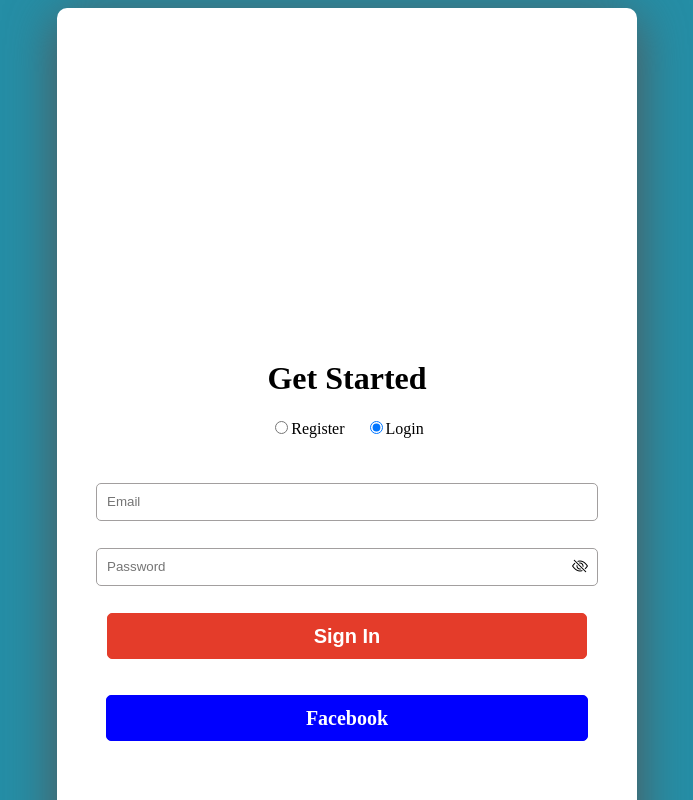
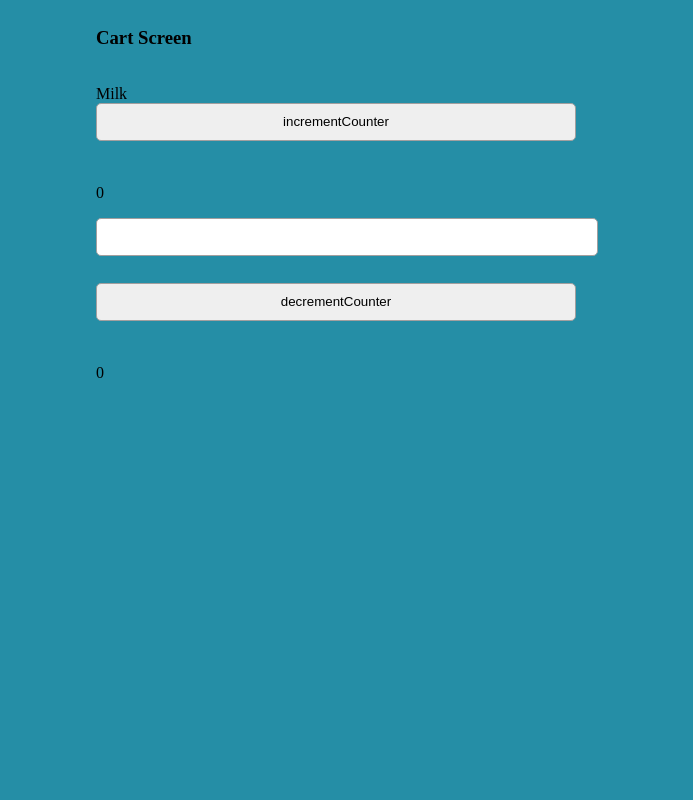
Before and after one commit to JOmega12/code-commerce2, a React (Create React App) app: page / in a window 1280 px wide. Shown: the top 800 px of the page, without its empty margins (301-994 px from the left). Built offline with nearby package versions, Linux system fonts and the light colour scheme.

Commit message:
added code for customerCart

```diff
--- a/src/components/Authenticate/Register/Register.jsx
+++ b/src/components/Authenticate/Register/Register.jsx
@@ -57,9 +57,6 @@
          ))}
             <i className="bi bi-eye-slash registerPass" id="togglePassword" onClick={passwordState ? handlePasswordVisibilityF: handlePasswordVisibilityT}
             ></i>
-
-
-            {/* i know this has something to do with the submitting function because everything should be going */}
             <div className='registerButton'>
             <InputBase type = 'submit' value='Register'
             />
--- a/src/components/Checkout/Checkout.jsx
+++ b/src/components/Checkout/Checkout.jsx
@@ -1,13 +1,41 @@
 import React from 'react';
+import CustomerCart from './customercart/CustomerCart';
+import PaymentInfo from './paymentInfo/PaymentInfo';
+import ShippingInfo from './shippingInfo/ShippingInfo';
+import './checkout.css';
+import { shoppingItems } from '../constants/constants';
 
 class Checkout extends React.Component {
+   constructor(props){
+      super(props)
+      this.state = {
+         shoppingItems: shoppingItems,
+         total: 0,
+      }
+   }
+
+   addToTotalItems = () => {
+      let totalOfItems = 0;
+      this.state.shoppingItems.forEach(item => {
+         totalOfItems += item.price;
+      });
+      this.setState({total: totalOfItems})
+   }
 
    render() {
 
       return (
-         <div> This is a checkout component</div>
+            <div>
+               <CustomerCart/>
+            </div>
       )
    }
 }
 
+
+// have a main screen, where the checkout
+//write out the html for the product where in the quantity, you will have an increment dropdown with price
+//price * quantity = total price for 1 product
+//total product will be in another component with the summary bar
+//would the inputbase be useful in this scenario for the cart screen?
 export default Checkout
--- /dev/null
+++ b/src/components/Checkout/customercart/CustomerCart.jsx
@@ -0,0 +1,82 @@
+import React from "react";
+import InputBase from "../../InputBase/InputBase";
+import './customerCart.css'
+
+
+class CustomerCart extends React.Component {
+
+   constructor() {
+      super();
+      this.state= {
+         counter: 0
+      }
+   }
+
+   incrementCounter = () => {
+      this.setState({
+         counter: this.state.counter + 1
+      })
+   }
+
+   decrementCounter = () => {
+      this.setState({
+         counter: this.state.counter - 1
+      })
+   }
+
+
+   render() {
+
+      const itemCartData = [
+         {imageItem: 'image-item', image: '', description: 'Milk', price: ''}
+      ]
+
+      // if else component would be here for the value i think
+      const buttonInput = [
+         {type: 'button', value:'incrementCounter/decrement', name:'buttonPlus' },
+         {type: 'button', value:'decrementCounter/decrement', name:'buttonPlus' },
+      ]
+
+      //make the item numbers specific per item in the data array then increment them
+
+      return(
+         <div className="mainCustomerForm">
+            <h3>Cart Screen</h3>
+            <div className="items-container">
+               <div className="item">
+                  <div className="image-item">
+                     <img src="" alt="" />
+                  </div>
+                  <div className="description">
+                     <span>Milk</span>
+                  </div>
+                  <div className="quantity">
+                     <InputBase type='button'
+                     value='incrementCounter'
+                     onClick={this.incrementCounter}
+                     name='buttonPlus'/>
+                     <p className="incrPlus">{this.state.counter}</p>
+                     <InputBase
+                     type='input'
+                     onChange= {this.somethingaddingonIncrement}
+                     />
+                     <InputBase
+                     type='button'
+                     value='decrementCounter'
+                     onClick={this.decrementCounter}
+                     name='buttonMinus'/>
+                     <p className="incrPlus">{this.state.counter}</p>
+
+                  </div>
+               </div>
+               <div className="total-price"></div>
+            </div>
+            <div className="summary">
+
+            </div>
+         </div>
+      )
+   }
+}
+
+export default CustomerCart;
--- /dev/null
+++ b/src/components/Checkout/paymentInfo/PaymentInfo.jsx
@@ -0,0 +1,9 @@
+import React from "react";
+
+
+
+class PaymentInfo extends React.Component {
+
+}
+
+export default PaymentInfo;
--- /dev/null
+++ b/src/components/Checkout/shippingInfo/ShippingInfo.jsx
@@ -0,0 +1,9 @@
+import React from "react";
+
+
+
+class ShippingInfo extends React.Component {
+
+}
+
+export default ShippingInfo;
--- a/src/components/Codecommerce/CodeCommerce.jsx
+++ b/src/components/Codecommerce/CodeCommerce.jsx
@@ -12,7 +12,8 @@
       super()
 
       this.state = {
-         isLoggedIn: false,
+         //originally is false
+         isLoggedIn: true,
       }
    }
 
--- a/src/components/constants/constants.js
+++ b/src/components/constants/constants.js
@@ -20,3 +20,10 @@
    },
 
 ]
+
+export const shoppingItems = [
+   {name: 'milk', price: 10},
+   {name: 'cheese', price: 20},
+   {name: 'goat', price: 50},
+   {name: 'rice', price: 5},
+]
```
Also changed, not shown: src/components/Authenticate/Authenticate.jsx (+3 -68 lines), src/components/Checkout/checkout.css (added), src/components/Checkout/customercart/customerCart.css (added).
